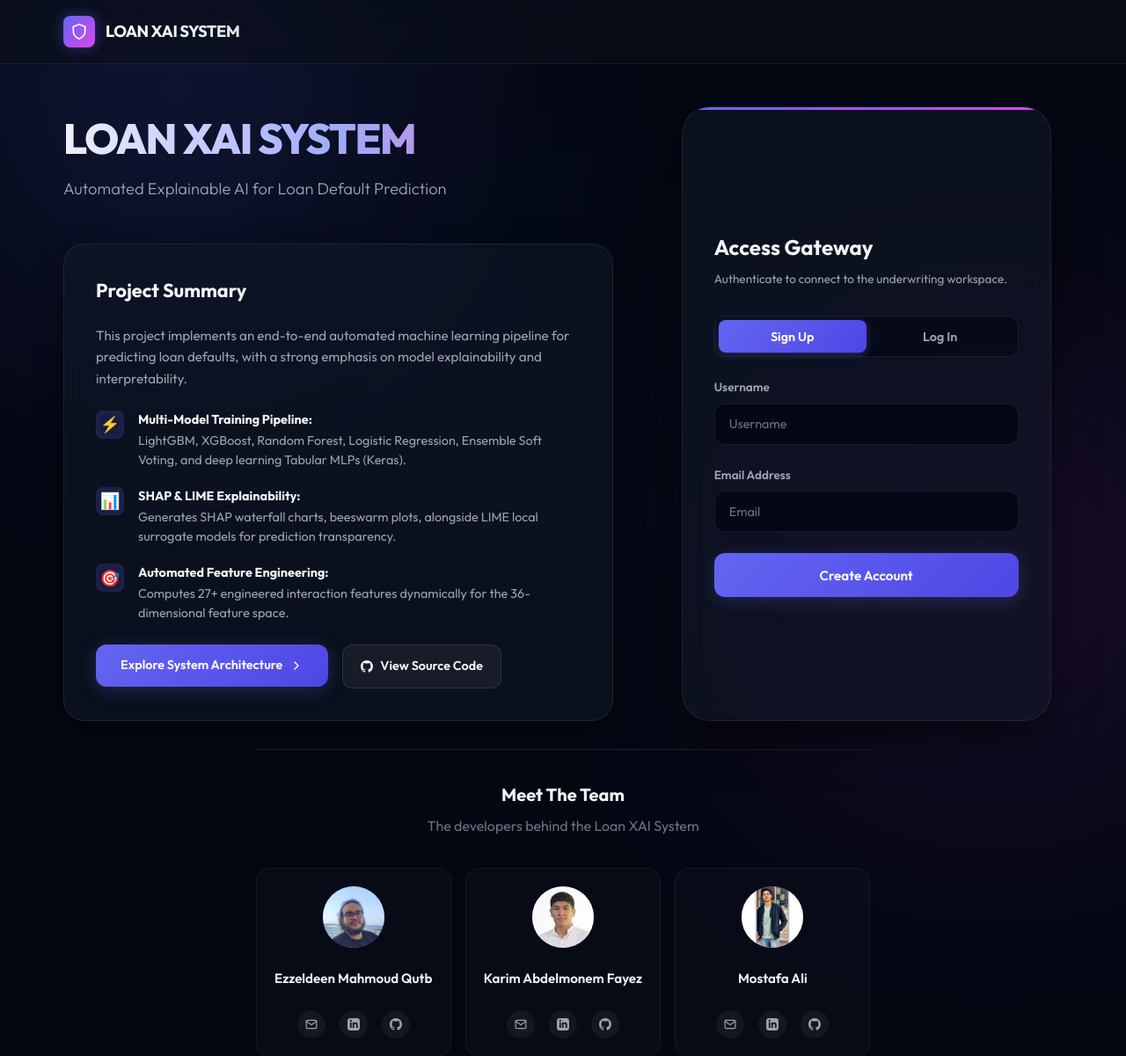
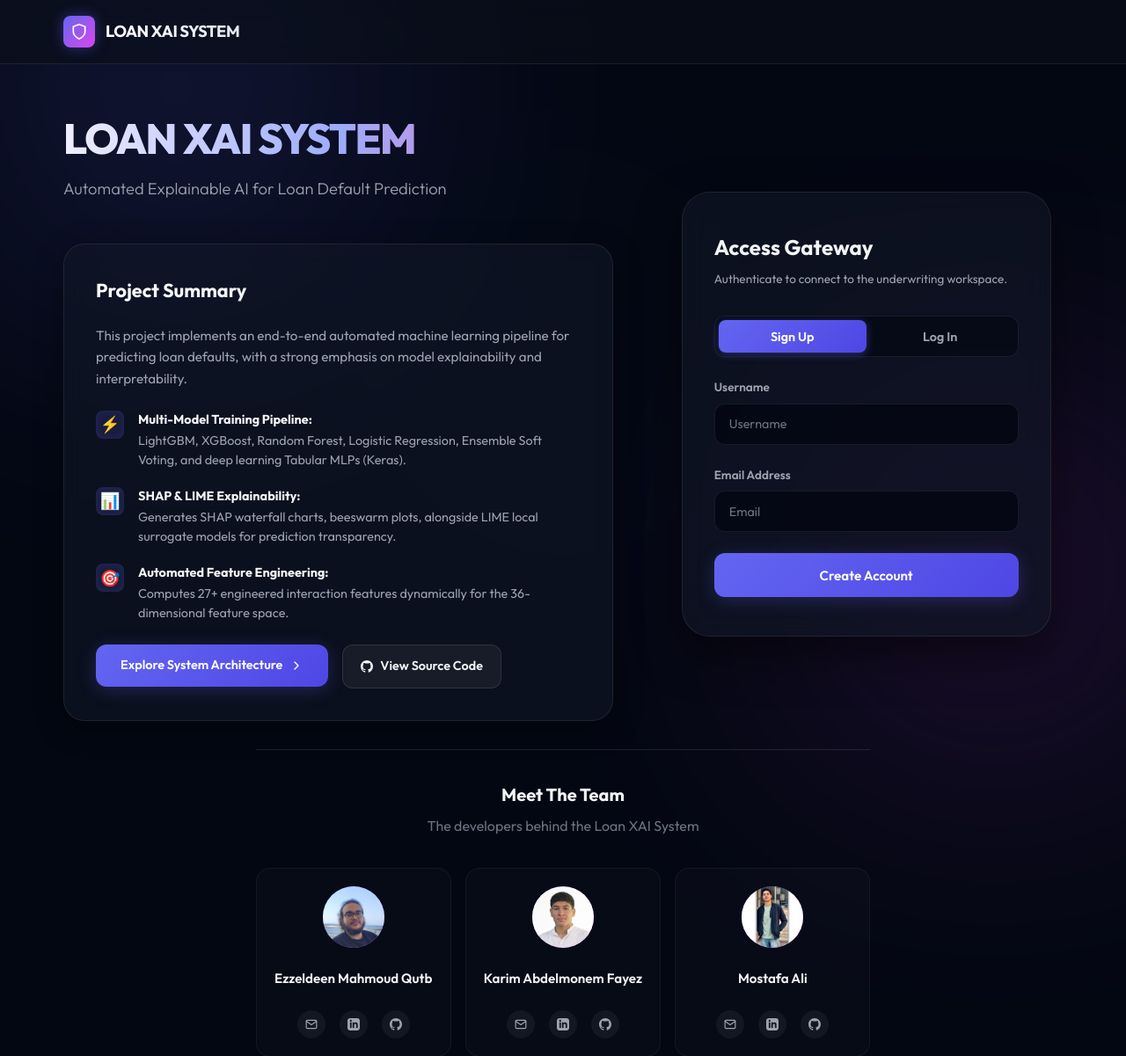
Before and after one commit to Pant0x/depi_loan_default_xai, a Flask app: page / in a window 1280 px wide; the page is wider, and only the part inside the window is pictured. Shown: the top 1201 px of that part at 88% size. Run offline with Flask 3, Linux system fonts and the light colour scheme.

Commit message:
style: vertically center login card to maintain shape and remove gradient border

```diff
--- a/frontend_web/static/css/style.css
+++ b/frontend_web/static/css/style.css
@@ -201,7 +201,7 @@ body {
     grid-template-columns: 1.4fr 1fr;
     gap: 4rem;
     width: 100%;
-    align-items: stretch;
+    align-items: center;
 }
 
 /* ==========================================================================
@@ -433,7 +433,7 @@ body {
 .right-panel {
     display: flex;
     justify-content: center;
-    align-items: stretch;
+
 }
 
 .login-card {
@@ -448,21 +448,6 @@ body {
     max-width: 420px;
     position: relative;
     overflow: hidden;
-    height: 100%;
-    display: flex;
-    flex-direction: column;
-    justify-content: center;
-}
-
-/* Gradient card accent line */
-.login-card::before {
-    content: '';
-    position: absolute;
-    top: 0;
-    left: 0;
-    right: 0;
-    height: 3px;
-    background: linear-gradient(to right, var(--primary), var(--accent));
 }
 
 .login-card-header {
```
